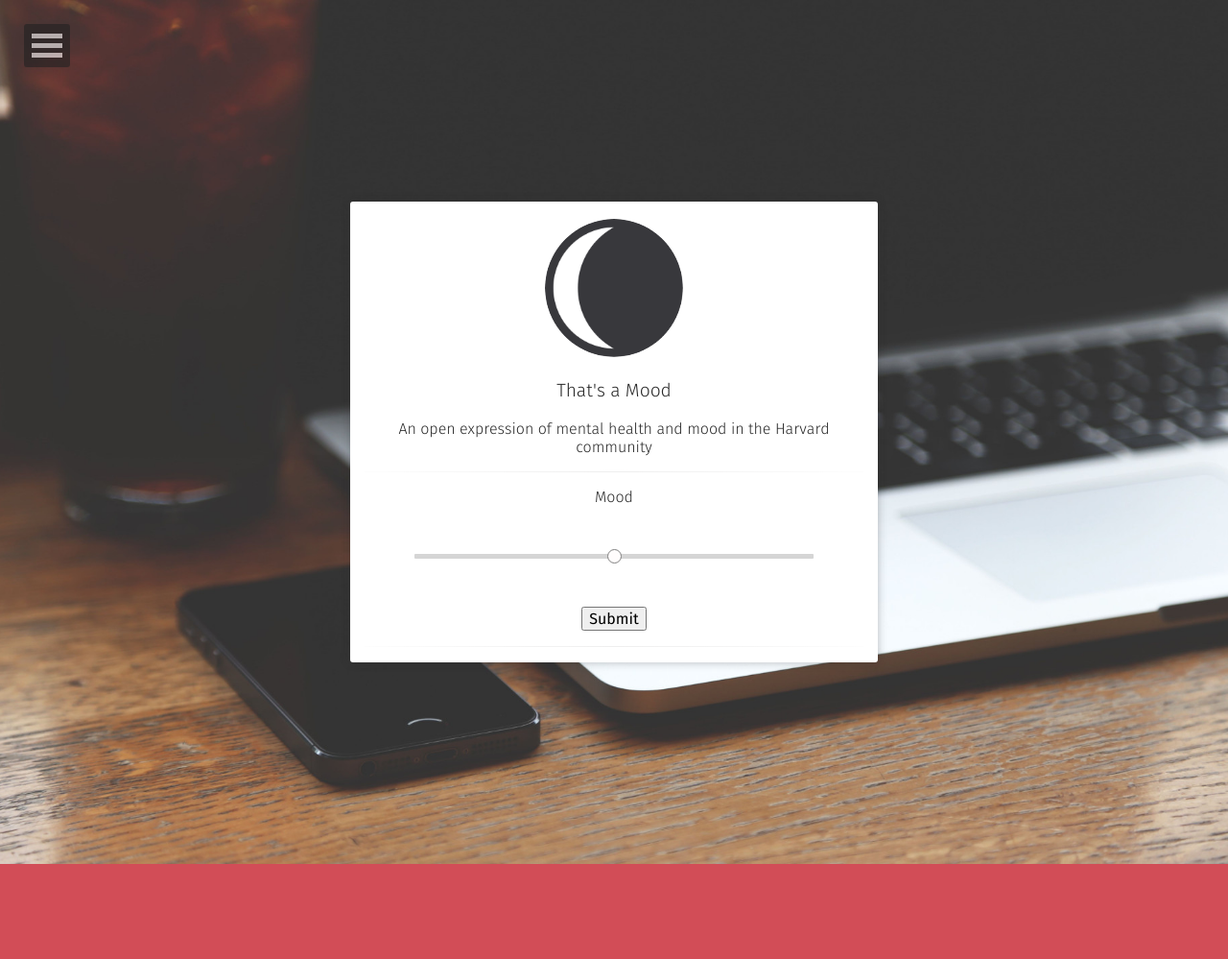
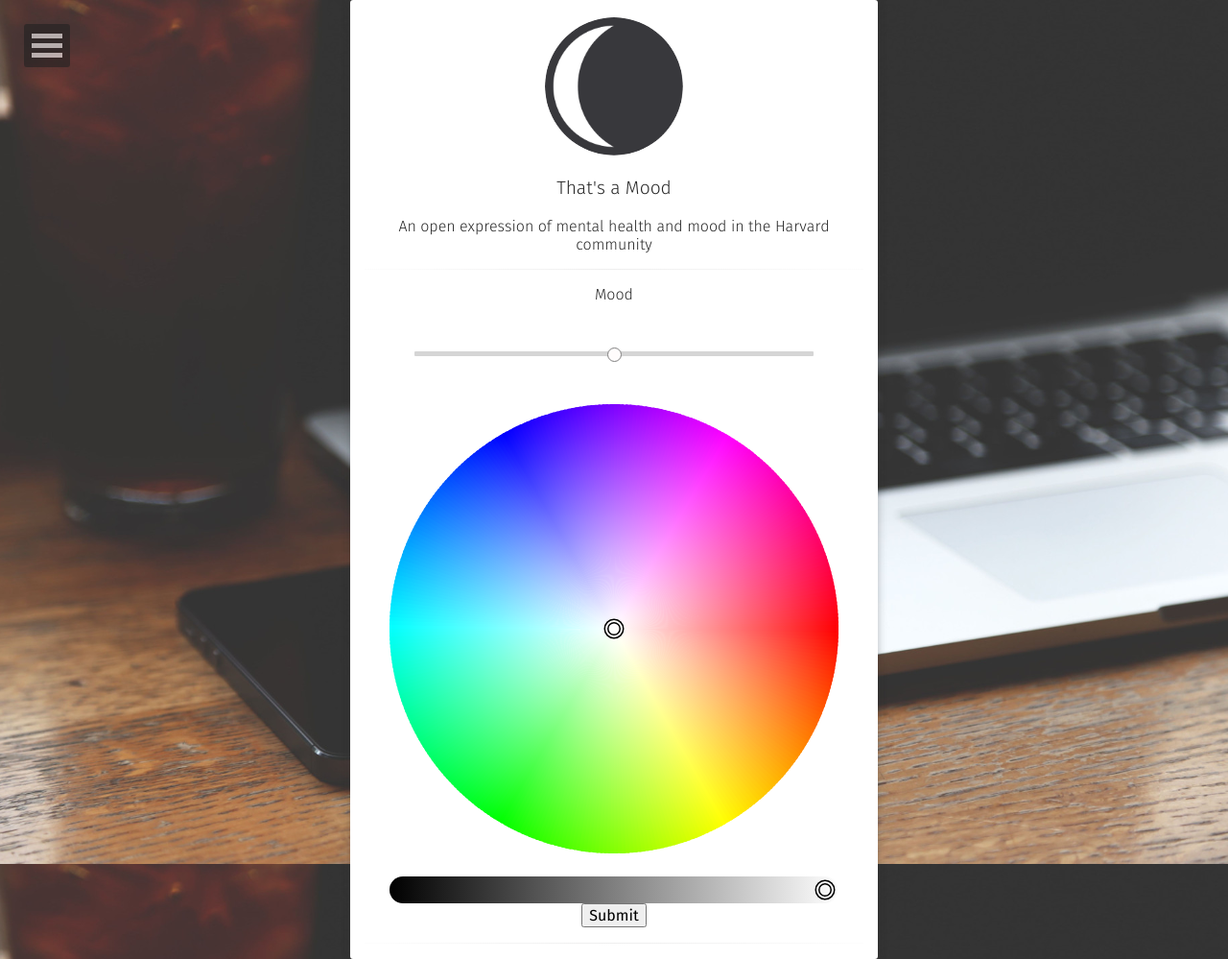
Before and after one commit to annawang7/cs50-final-proj, a Jekyll site: the page built from index.md, in a window 1280 px wide. Shown: the whole page at 96% size. Built offline with Jekyll 4.4.1, drawn with Linux system fonts in a browser that asks for light colours; some web fonts are replaced; comment, search, counter and statistics services are not loaded; before the commit the page ends 900 px from its top, so only the background shows below that.

Commit message:
Add color picker

```diff
--- a/_includes/head.html
+++ b/_includes/head.html
@@ -58,3 +58,4 @@
     {% endif %}
     <!-- JQuery -->
     <script src="https://ajax.googleapis.com/ajax/libs/jquery/3.3.1/jquery.min.js"></script>
+    <script src="{{ site.url }}/assets/js/iro.min.js"></script>
--- a/_layouts/home.html
+++ b/_layouts/home.html
@@ -35,6 +35,9 @@ layout: compress
                             <br>
                             <input type="range" name="mood_value" min="0" max="255" value="128">
                         </div>
+                        <div id="color-picker-container">
+
+                        </div>
                         <div>
                             <button type="submit" id="submit-form">Submit</button>
                         </div>
@@ -47,6 +50,7 @@ layout: compress
 </body>
 </html>
 <script>
+    var demoColorPicker = new iro.ColorPicker("#color-picker-container");
     var $form = $('form#test-form');
     var url = 'https://script.google.com/macros/s/AKfycbyRrHKpPuL_-3z2c8Tc0tsx0cYymqCmTAS6i-5x7Upli0JMa3w/exec';
     $('#submit-form').on('click', function(e) {
```
Also changed, not shown: README.md, assets/js/iro.min.js (added).
